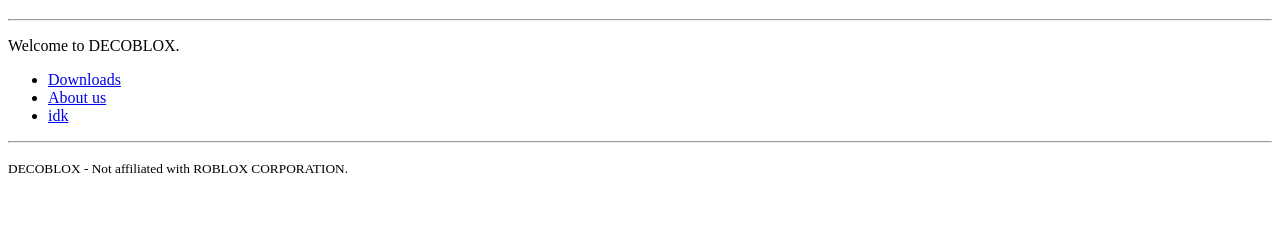
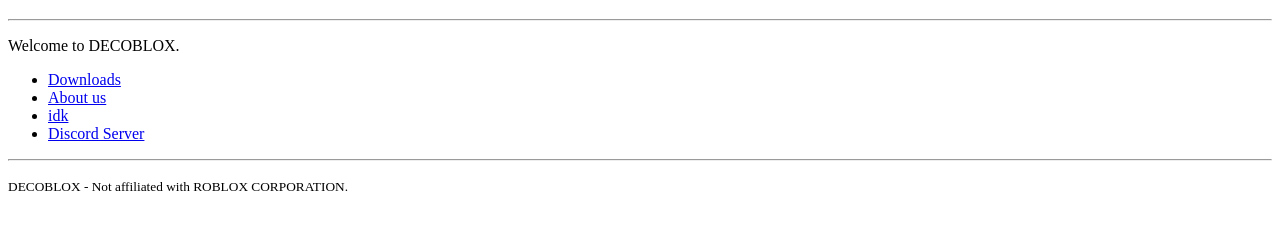
Before and after one commit to palermo938/Decoblox, a plain HTML site: page index.html in a window 1280 px wide. Shown: the part 61-290 px from the top of the page. Drawn offline with Linux system fonts and the light colour scheme.

Commit message:
Add files via upload

```diff
--- a/index.html
+++ b/index.html
@@ -12,6 +12,7 @@
         <li><a href="downloads.html">Downloads</a></li>
         <li><a href="about.html">About us</a></li>
         <li><a href="idk.html">idk</a></li>
+		<li><a href="https://discord.gg/WmMSGJKB7j" target="_blank">Discord Server</a></li>
     </ul>
     <hr>
     <p><small>DECOBLOX - Not affiliated with ROBLOX CORPORATION.</small></p>
```
